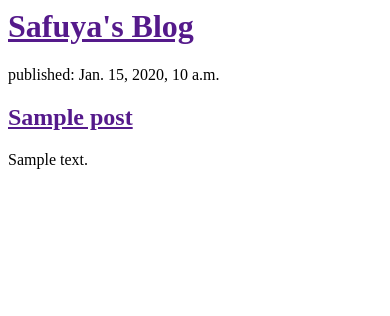
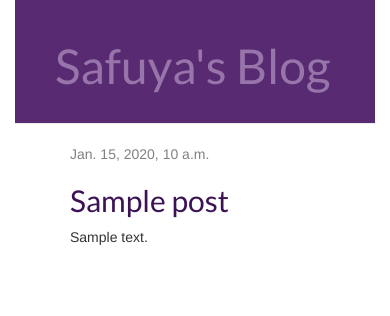
Before and after one commit to Safuya/my-first-blog, a Django app: template blog/templates/blog/post_list.html in a window 390 px wide. Shown: the top 316 px of the page. Run offline with Django 3.2, Linux system fonts and the light colour scheme; the template is opened without the code that fills it: values that come from a table or form of the project are taken from there, others are empty; tables that the repository leaves empty hold one stand-in row (values such as "Sample post"); some libraries are stand-ins or nearby versions.

Commit message:
Add style and separate base template

```diff
--- /dev/null
+++ b/blog/static/css/blog.css
@@ -0,0 +1,51 @@
+body {
+    padding-left: 15px;
+    padding-right: 15px;
+}
+
+.page-header {
+    background-color: #582A72;
+    margin-top: 0;
+    padding: 20px 20px 20px 40px;
+}
+
+.page-header h1, .page-header h1 a, .page-header h1 a:visited, .page-header h1 a:active {
+    color: #9775AA;
+    font-size: 36pt;
+    text-decoration: none;
+}
+
+.content {
+    margin-left: 40px;
+}
+
+h1, h2, h3, h4 {
+    font-family: 'Lato', sans-serif;
+}
+
+.date {
+    color: #828282;
+}
+
+.save {
+    float: right;
+}
+
+.post-form textarea, .post-form input {
+    width: 100%;
+}
+
+.top-menu, .top-menu:hover, .top-menu:visited {
+    color: #9775AA;
+    float: right;
+    font-size: 26pt;
+    margin-right: 20px;
+}
+
+.post {
+    margin-bottom: 70px;
+}
+
+.post h2 a, .post h2 a:visited, .post h2 a:active {
+    color: #3D1255;
+}
--- /dev/null
+++ b/blog/templates/blog/base.html
@@ -0,0 +1,25 @@
+{% load staticfiles %}
+<html>
+    <head>
+        <title>Safuya's blog</title>
+        <link rel="stylesheet"
+              href="//maxcdn.bootstrapcdn.com/bootstrap/3.2.0/css/bootstrap.min.css">
+        <link rel="stylesheet"
+              href="//maxcdn.bootstrapcdn.com/bootstrap/3.2.0/css/bootstrap-theme.min.css">
+        <link rel="stylesheet" href="{% static 'css/blog.css' %}">
+        <link href="https://fonts.googleapis.com/css?family=Lato" rel="stylesheet">
+    </head>
+    <body>
+        <div class="page-header">
+            <h1><a href="">Safuya's Blog</a></h1>
+        </div>
+        <div class="content container">
+            <div class="row">
+                <div class="col-md-8">
+                    {% block content %}
+                    {% endblock %}
+                </div>
+            </div>
+        </div>
+    </body>
+</html>
--- a/blog/templates/blog/post_list.html
+++ b/blog/templates/blog/post_list.html
@@ -1,18 +1,11 @@
-<html>
-    <head>
-        <title>Safuya's blog</title>
-    </head>
-    <body>
-        <div>
-            <h1><a href="">Safuya's Blog</a></h1>
+{% extends 'blog/base.html' %}
+
+{% block content %}
+    {% for post in posts %}
+        <div class="post">
+            <div class="date">{{ post.published_date }}</div>
+            <h2><a href="">{{ post.title }}</a></h2>
+            <p>{{ post.text|linebreaksbr }}</p>
         </div>
-
-        {% for post in posts %}
-            <div>
-                <p>published: {{ post.published_date }}</p>
-                <h2><a href="">{{ post.title }}</a></h2>
-                <p>{{ post.text|linebreaksbr }}</p>
-            </div>
-        {% endfor %}
-    </body>
-</html>
+    {% endfor %}
+{% endblock %}
```
